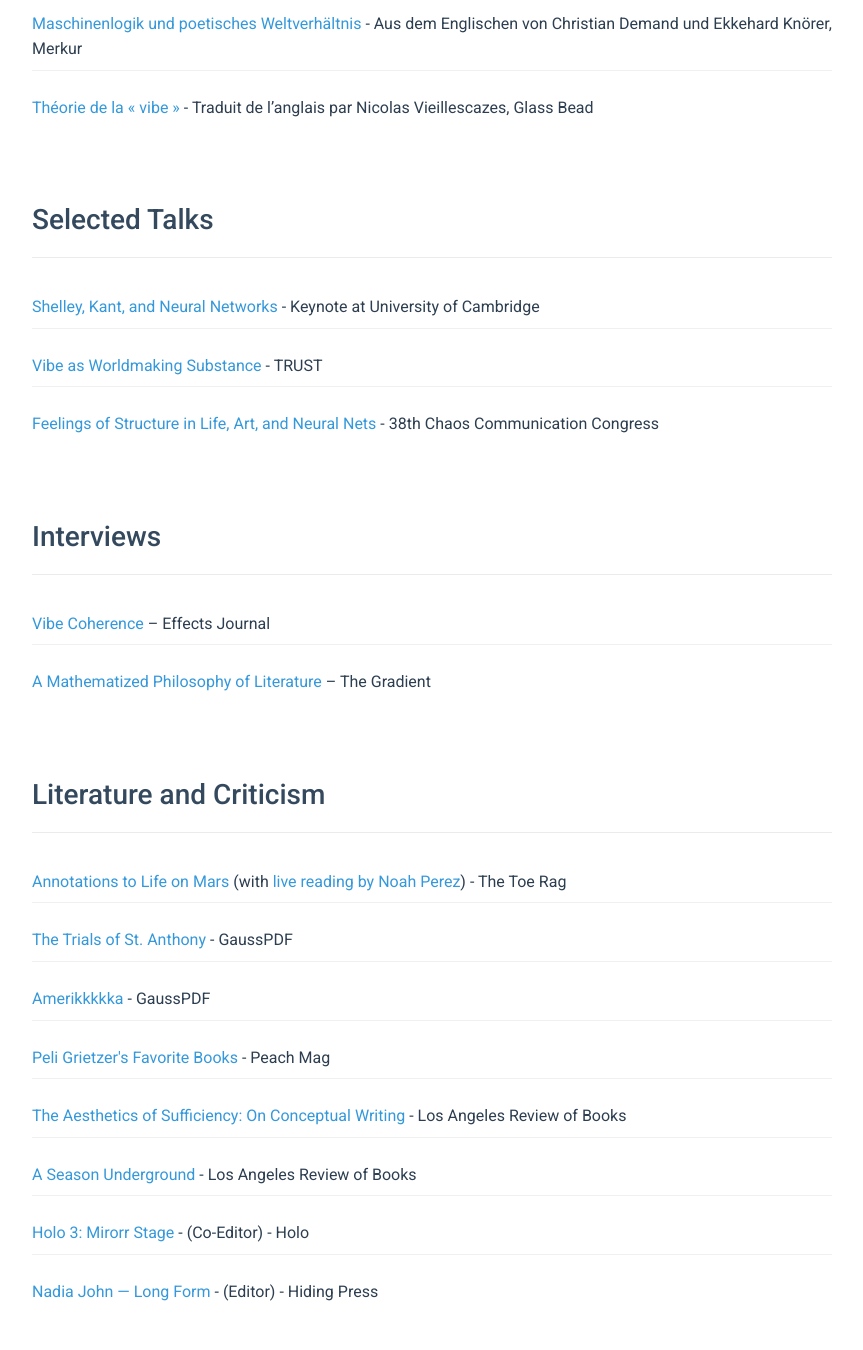
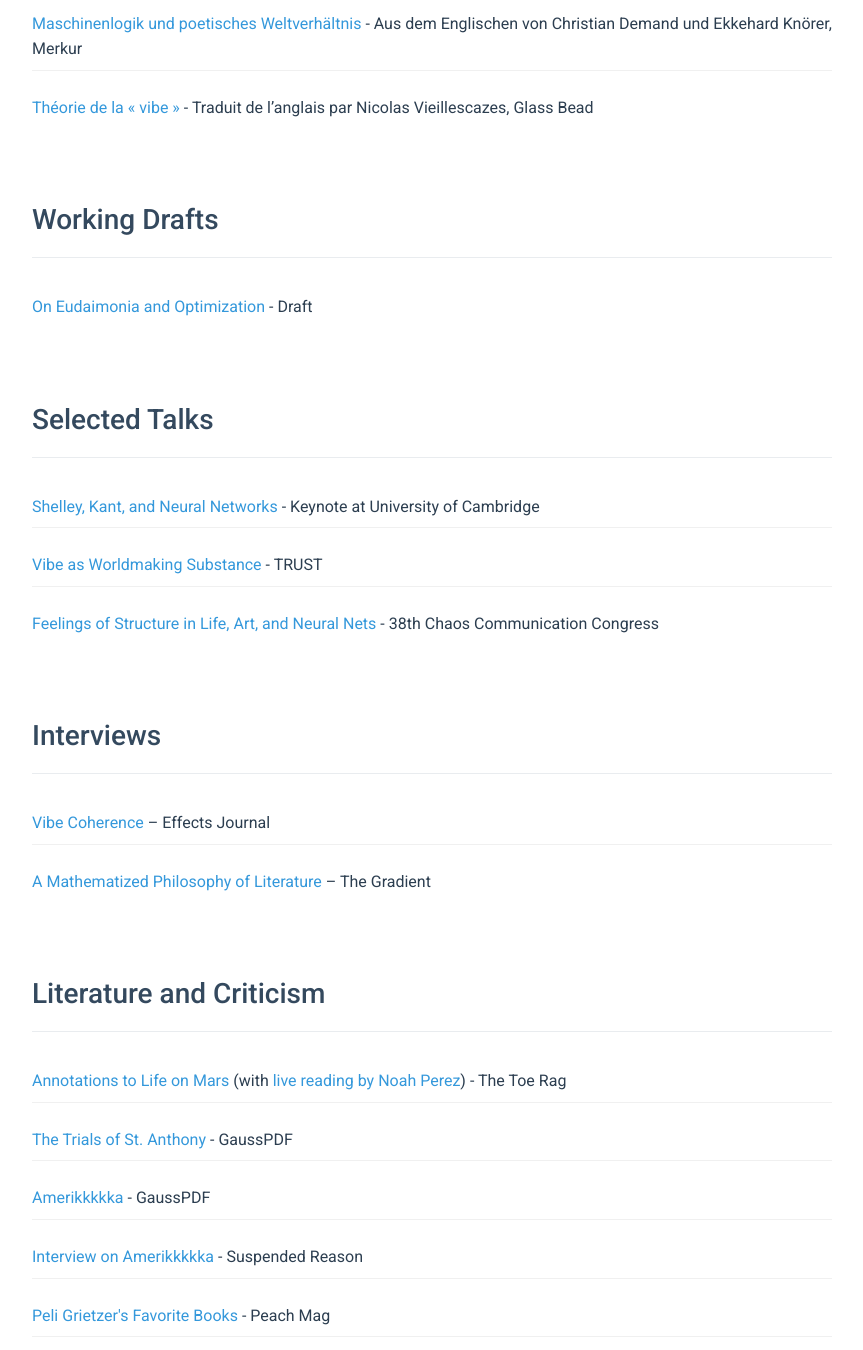
Before and after one commit to Peligrietzer/PeliGrietzer.github.io, a plain HTML site: page index.html in a window 1280 px wide. Shown: the part 997-2347 px from the top of the page, without its empty margins (208-1071 px from the left). Drawn offline with Linux system fonts and the light colour scheme.

Commit message:
Update index.html

```diff
--- a/index.html
+++ b/index.html
@@ -123,11 +123,17 @@
         <li><a href="https://dash.harvard.edu/handle/1/39988028">The Geometry of Ambient Meaning</a> - Dissertation, Harvard University </li>
     </ul>
 
-     <h2>In Translation</h2>
+
+    <h2>In Translation</h2>
     <ul>
         <li><a href="https://www.merkur-zeitschrift.de/artikel/maschinenlogik-und-poetisches-weltverhaeltnis-a-mr-77-12-30/"> Maschinenlogik und poetisches Weltverhältnis </a> - Aus dem Englischen von Christian Demand und Ekkehard Knörer, Merkur
         <li><a href="https://www.glass-bead.org/article/a-theory-of-vibe/?lang=frview"> Théorie de la « vibe » </a> - Traduit de l’anglais par Nicolas Vieillescazes, Glass Bead </li>
 
+    </ul>
+
+    <h2>Working Drafts</h2>
+    <ul>
+        <li><a href="https://docs.google.com/document/d/1cKbqYSGspfJavXvnhsp3mAuxHh08rNbP7tzYieqLiXw/edit?usp=sharing"> On Eudaimonia and Optimization </a> - Draft </li>
     </ul>
 
     <h2>Selected Talks</h2>
@@ -149,11 +155,13 @@
         <li><a href="https://x.com/peligrietzer/status/1846580394172297496">Annotations to Life on Mars</a> (with <a href="https://www.youtube.com/watch?v=kiOf8H1D4T4">live reading by Noah Perez</a>) - The Toe Rag </li>
         <li><a href="https://www.gauss-pdf.com/post/146307399680/gpdf216-peli-grietzer-the-trials-of-st">The Trials of St. Anthony</a> - GaussPDF</li>
         <li><a href="https://www.gauss-pdf.com/post/74739362252/gpdf094gpdfe004-peli-grietzer-amerikkkkka">Amerikkkkka</a> - GaussPDF</li>
+        <li><a href="https://suspendedreason.com/2019/05/21/each-venture-is-a-new-beginning/"> Interview on Amerikkkkka</a> - Suspended Reason</li>
         <li><a href="https://www.peachmgzn.com/post/peli-grietzers-favorite-books">Peli Grietzer's Favorite Books</a> - Peach Mag</li>
         <li><a href="https://lareviewofbooks.org/article/the-aesthetics-of-sufficiency-on-conceptual-writing/">The Aesthetics of Sufficiency: On Conceptual Writing</a> - Los Angeles Review of Books</li>
         <li><a href="https://lareviewofbooks.org/article/season-underground-russian-doll-mental-illness/">A Season Underground</a> - Los Angeles Review of Books</li>
         <li><a href="https://www.holo.mg/dossiers/holo-3/the-research-partner/"> Holo 3: Mirorr Stage </a> - (Co-Editor) - Holo</li>
         <li><a href="https://hidingpress.com/books/long-form">Nadia John — Long Form </a> - (Editor) - Hiding Press</li>
+
 
     </ul>
 
```
